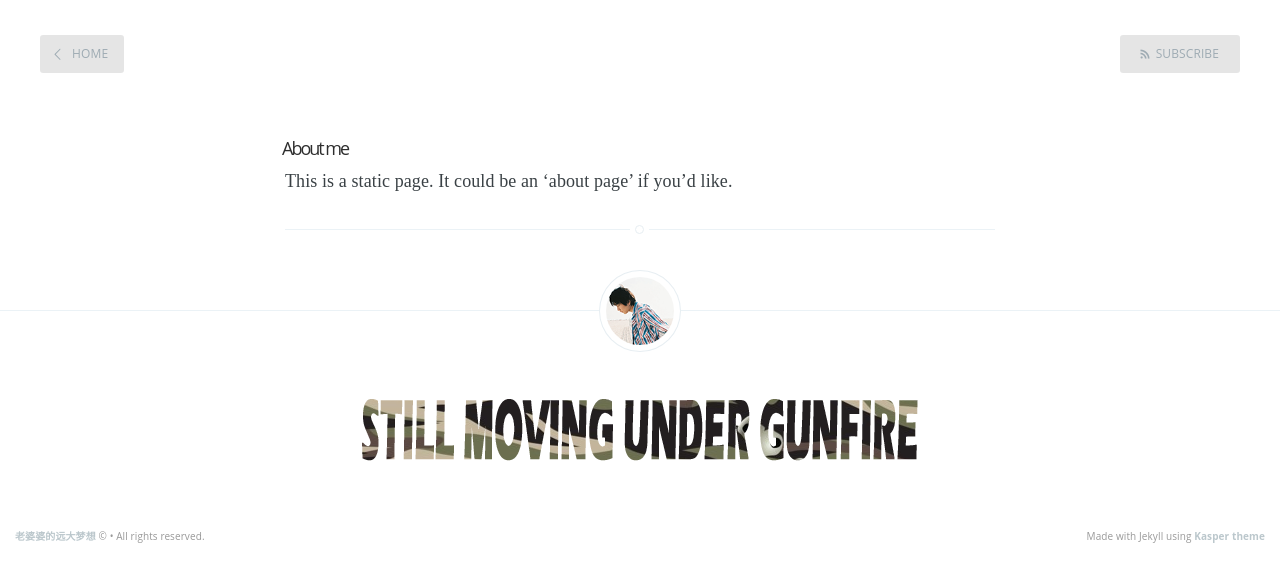
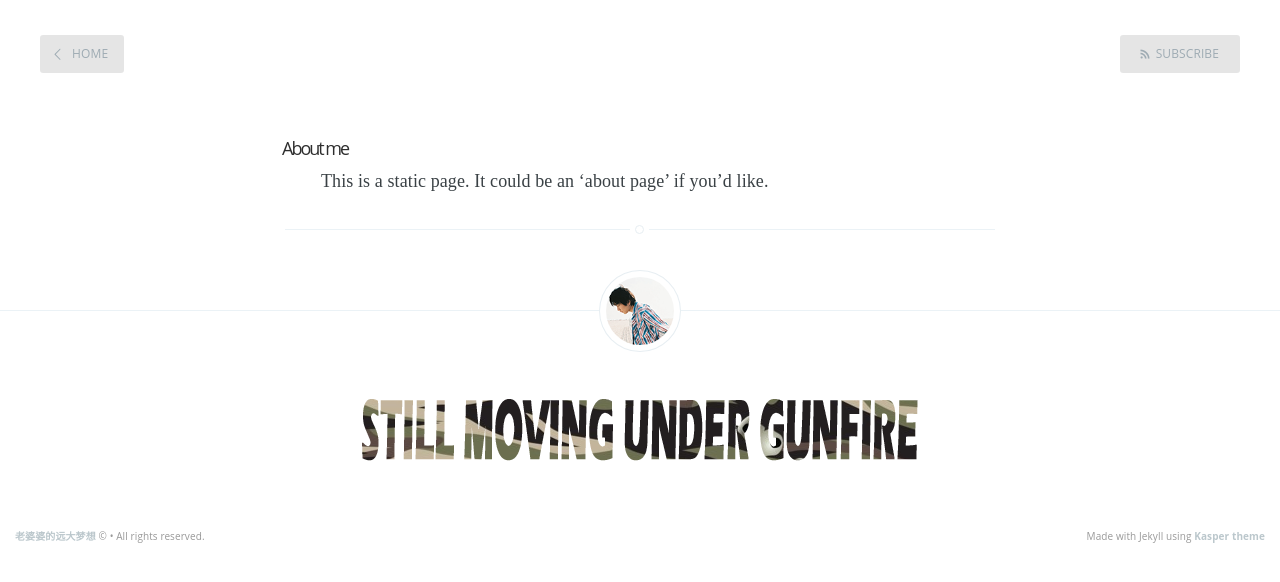
Before and after one commit to binnng/i, a Jekyll site: the page built from about.md, in a window 1280 px wide. Shown: the top 582 px of the page. Built offline with Jekyll 4.4.1, drawn with Linux system fonts in a browser that asks for light colours.

Commit message:
kuaidi shi sha

```diff
--- a/assets/css/screen.css
+++ b/assets/css/screen.css
@@ -920,6 +920,10 @@ body:not(.post-template) .post-title {
     padding: 0.6em 0;
 }
 
+.post-content p{
+    text-indent: 2em;
+}
+
 /* Break out larger images to be wider than the main text column
    the class is applied with jQuery */
 .post-content .full-img {
```
